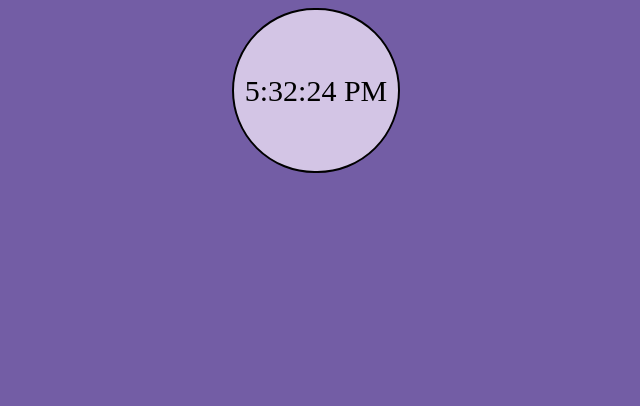
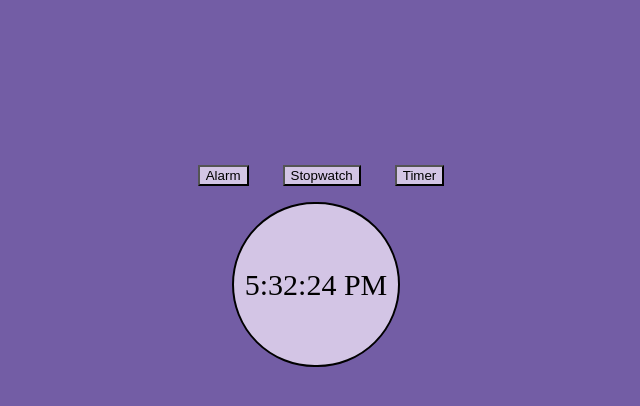
Before and after one commit to AarohiSaxena10/Clock, a plain HTML site: page clock.html in a window 1280 px wide. Shown: the whole page, without its empty margins (324-964 px from the left). Drawn offline with Linux system fonts and the light colour scheme.

Commit message:
Update clock.html

```diff
--- a/clock.html
+++ b/clock.html
@@ -21,13 +21,35 @@
         }
         .parent{
             display:flex;
+            flex-direction: column;
             justify-content: center;
             align-items: center;
+            height: 500px;
+
         }
+        .but button{
+           margin-right: 30px;
+            background-color: #D3C5E5;
+        }
+        .but a{
+            color: black;
+            text-decoration: none;
+        }
+
+
     </style>
 </head>
 <body>
     <div class="parent">
+        <div class="but">
+            <ul>
+                <button ><a href="Alarm.html">Alarm</a></button>
+                <button><a href="stpwatch.html">Stopwatch</a></button>
+                <button><a href="timer.html">Timer</a></button>
+            </ul>
+
+
+        </div>
        <div class="print">
 
        </div>
```
